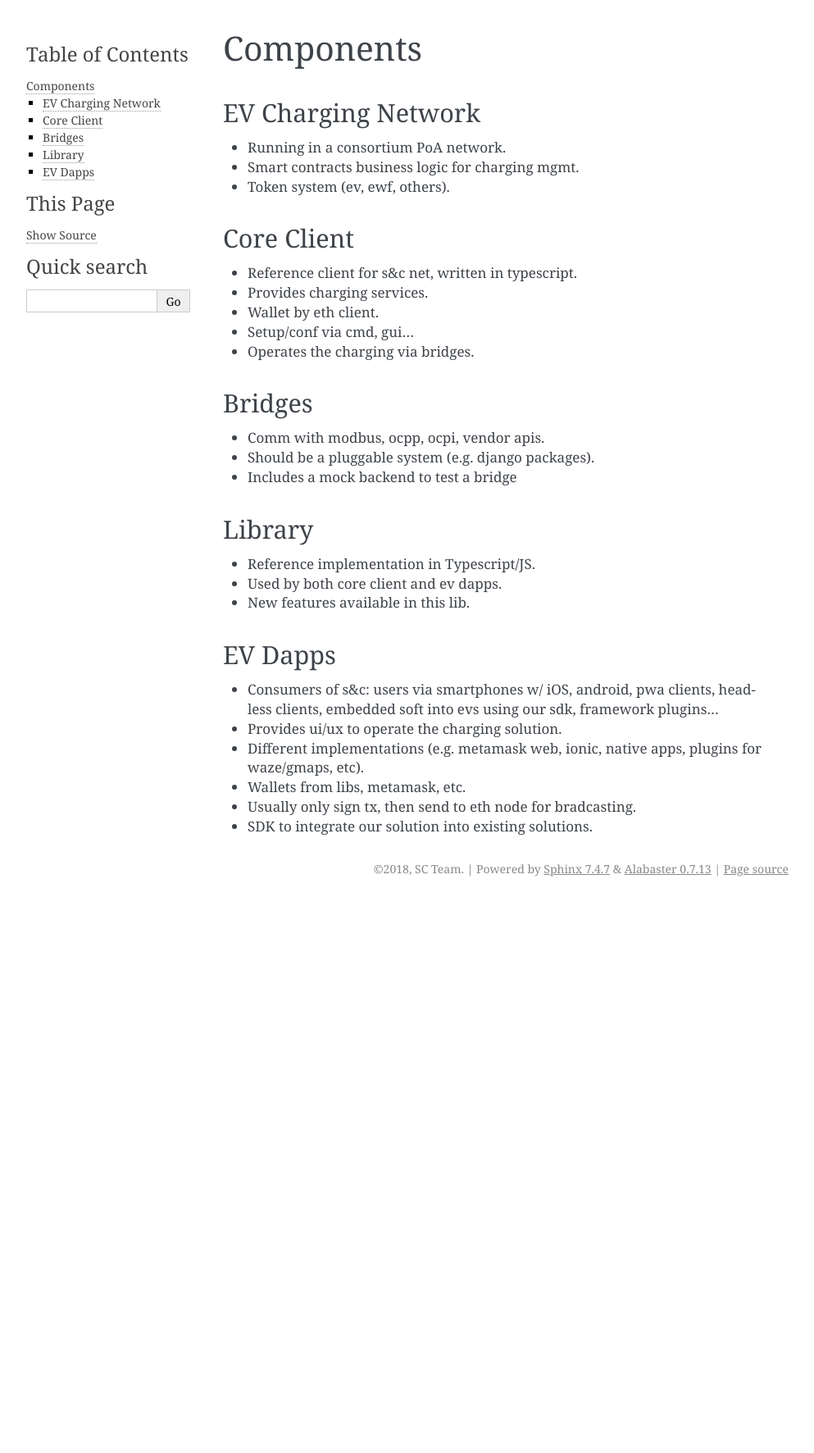
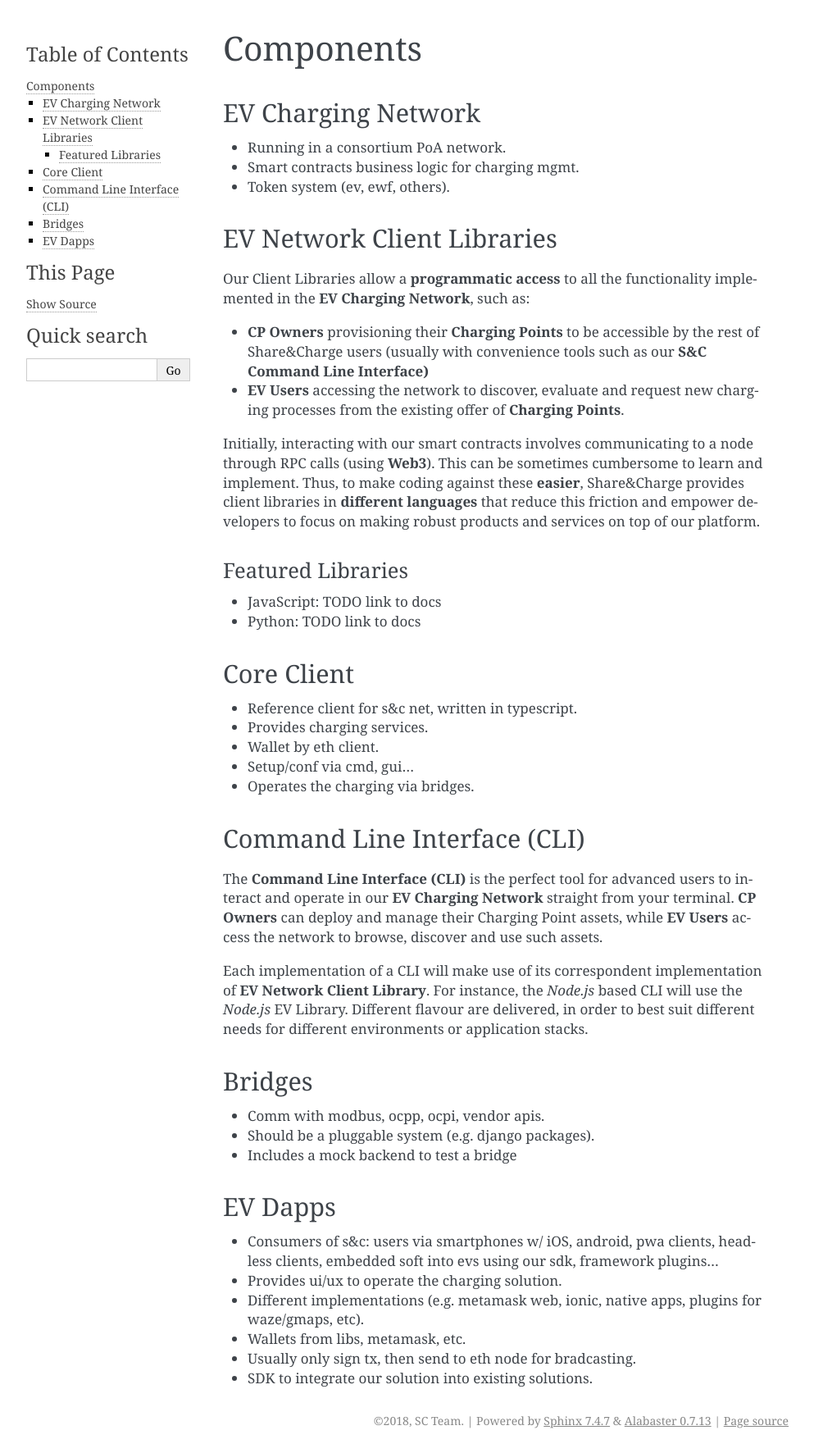
Before and after one commit to shareandcharge/sharecharge-documentation, a Sphinx documentation site: the page built from docs/arch/components.rst, in a window 1280 px wide. Shown: the whole page at 82% size, without its empty margins (148-1141 px from the left). Built offline with Sphinx 7.4.7, drawn with Linux system fonts in a browser that asks for light colours; before the commit the page ends 1099 px from its top, so only the background shows below that.

Commit message:
Add sections for ev net libs, sc cli in components

```diff
--- a/docs/arch/components.rst
+++ b/docs/arch/components.rst
@@ -9,6 +9,22 @@ EV Charging Network
 * Smart contracts business logic for charging mgmt.
 * Token system (ev, ewf, others).
 
+EV Network Client Libraries
+===========================
+
+Our Client Libraries allow a **programmatic access** to all the functionality implemented in the **EV Charging Network**, such as:
+
+* **CP Owners** provisioning their **Charging Points** to be accessible by the rest of Share&Charge users (usually with convenience tools such as our **S&C Command Line Interface)**
+* **EV Users** accessing the network to discover, evaluate and request new charging processes from the existing offer of **Charging Points**.
+
+Initially, interacting with our smart contracts involves communicating to a node through RPC calls (using **Web3**). This can be sometimes cumbersome to learn and implement. Thus, to make coding against these **easier**, Share&Charge provides client libraries in **different languages** that reduce this friction and empower developers to focus on making robust products and services on top of our platform.
+
+Featured Libraries
+------------------
+
+* JavaScript: TODO link to docs
+* Python: TODO link to docs
+
 Core Client
 ===========
 
@@ -18,19 +34,19 @@ Core Client
 * Setup/conf via cmd, gui...
 * Operates the charging via bridges.
 
+Command Line Interface (CLI)
+============================
+
+The **Command Line Interface (CLI)** is the perfect tool for advanced users to interact and operate in our **EV Charging Network** straight from your terminal. **CP Owners** can deploy and manage their Charging Point assets, while **EV Users** access the network to browse, discover and use such assets.
+
+Each implementation of a CLI will make use of its correspondent implementation of **EV Network Client Library**. For instance, the *Node.js* based CLI will use the *Node.js* EV Library. Different flavour are delivered, in order to best suit different needs for different environments or application stacks.
+
 Bridges
 =======
 
 * Comm with modbus, ocpp, ocpi, vendor apis.
 * Should be a pluggable system (e.g. django packages).
 * Includes a mock backend to test a bridge
-
-Library
-=======
-
-* Reference implementation in Typescript/JS.
-* Used by both core client and ev dapps.
-* New features available in this lib.
 
 EV Dapps
 ========
```
